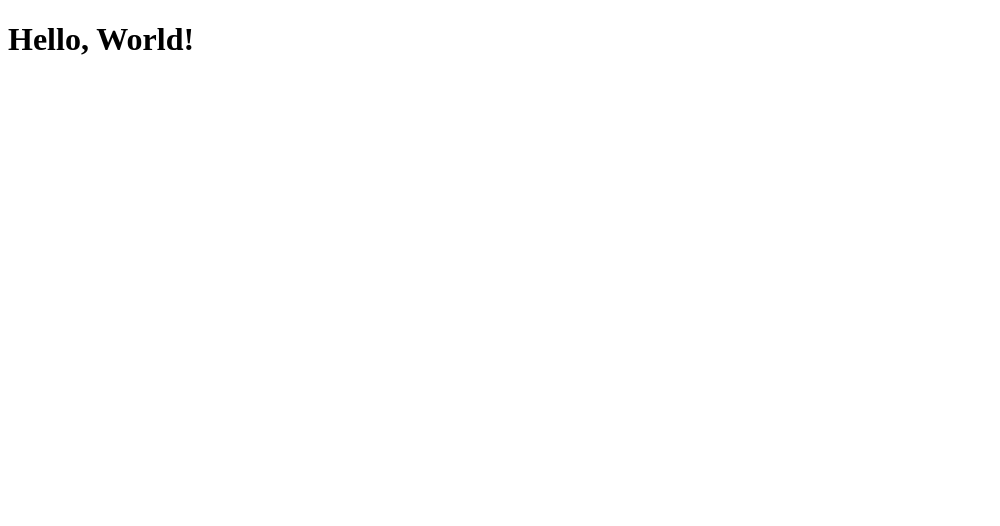
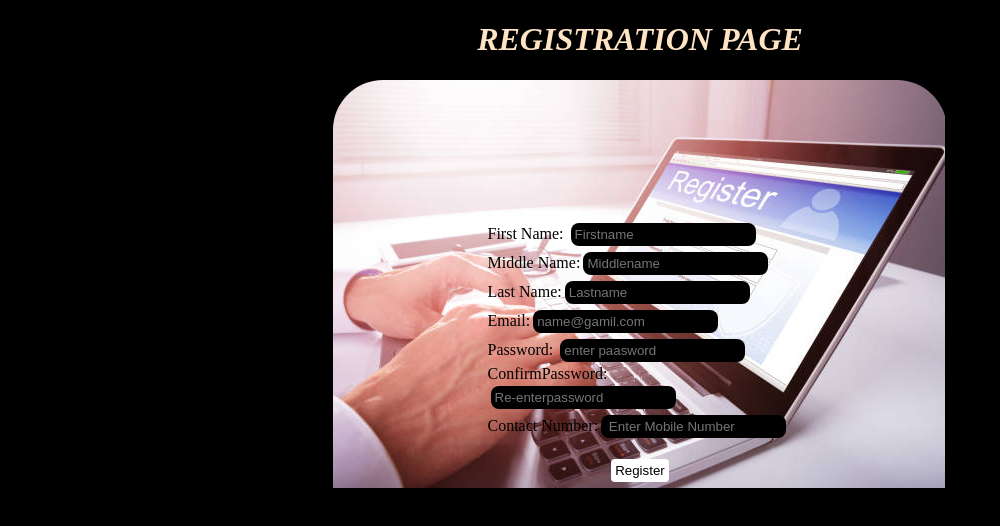
Before and after one commit to kanthalaHarivardhanReddy/bus-reservation-system, a React (Create React App) app: page /register in a window 1280 px wide. Shown: the top 526 px of the page, without its empty margins (0-1000 px from the left). Built offline with nearby package versions, Linux system fonts and the light colour scheme.

Commit message:
second commit

```diff
--- a/src/App.jsx
+++ b/src/App.jsx
@@ -1,9 +1,9 @@
 import React from "react";
-
+import Registration from './Registration_page'
 const App = ()=>{
     return (
         <>
-            <h1>Hello, World!</h1>
+            <Registration/>
         </>
     )
 }
--- /dev/null
+++ b/src/Reg.css
@@ -0,0 +1,48 @@
+
+body{
+    background-color: black;
+    color:black;
+}
+h1{
+    color:bisque;
+}
+div.container{
+    background-image:URL("bgimg.jpg");
+    display: flex;
+    justify-content: center;
+    align-items:center;
+    border-radius: 50px;
+    margin: auto;
+    height:70vh;
+    width:48vw;
+    background-repeat:no-repeat ;
+    font-family: 'Times New Roman', Times, serif;
+}
+input{
+    margin:1%;
+    color: white;
+    background-color: black;
+    border:none;
+    border-radius: 8px;
+    padding:4px;
+}
+button{
+    padding: 0 25px 0 25px;
+    border-radius: 0px;
+    margin:1%;
+    color: black;
+    background-color:white ;
+    border:none;
+    border-radius: 4px;
+    padding:4px;
+}
+button:hover{
+    color:white;
+    background-color: black;
+    opacity: 70%;
+    font-weight: 600;
+}
+div.register
+{
+    margin: 5%;
+}
--- /dev/null
+++ b/src/Registration_page.jsx
@@ -0,0 +1,44 @@
+import React from "react";
+import './Reg.css';
+
+const Registration_page = ()=>{
+    return (
+
+        <>
+        <h1><center><i>REGISTRATION PAGE</i></center></h1>
+
+        <div className="container">
+        <form>
+        <div >
+           First Name: <input type="text" placeholder="Firstname"></input>
+           </div>
+           <div>
+            Middle Name:<input type="text" placeholder="Middlename"></input>
+            </div>
+            <div>
+            Last Name:<input type="text" placeholder="Lastname"></input>
+        </div>
+        <div>
+            Email:
+            <input type="text" placeholder="name@gamil.com"/>
+        </div>
+        <div>
+           Password: <input type="password" placeholder="enter paasword"></input>
+        </div>
+        <div>
+        ConfirmPassword:<input type="password" placeholder="Re-enterpassword"></input>
+        </div>
+        <div>
+            Contact Number:<input type="text" placeholder=" Enter Mobile Number"></input>
+        </div>
+
+        <div className="register">
+            <center><button>Register</button></center>
+        </div>
+        </form>
+        </div>
+        </>
+    )
+}
+
+export default Registration_page;
```
Also changed, not shown: src/bgimg.jpg (added).
